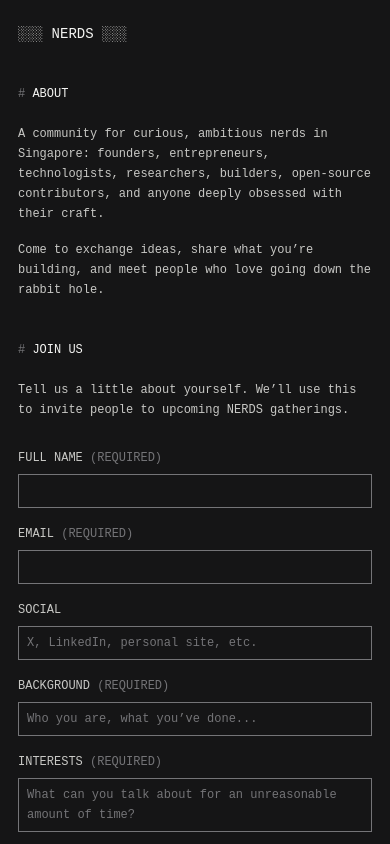
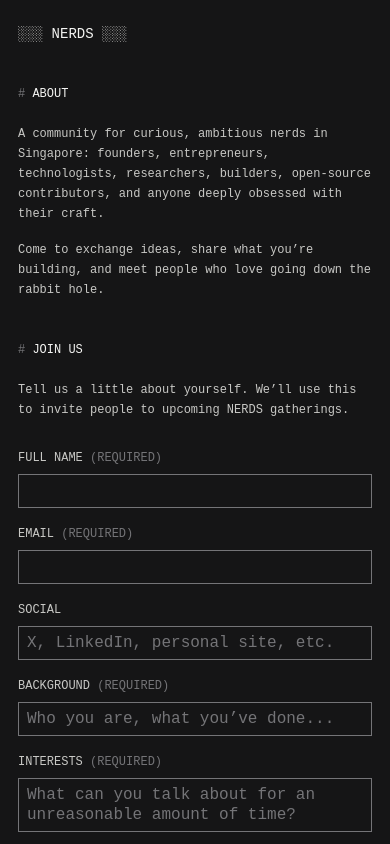
Before and after one commit to hunvreus/nerds, an Astro site: page / in a window 390 px wide. Shown: the top 844 px of the page. Built offline with nearby package versions, Linux system fonts and the light colour scheme; Astro itself is replaced by a stand-in of ours.

Commit message:
Prevent mobile form zoom

```diff
--- a/src/styles/global.css
+++ b/src/styles/global.css
@@ -34,4 +34,5 @@ footer { padding-top:0; color:var(--muted); font-size:12px; }
 footer a { color:inherit; }
 @media (max-width:560px) {
   body { padding:24px 18px; }
+  input,textarea { font-size:16px; }
 }
```
